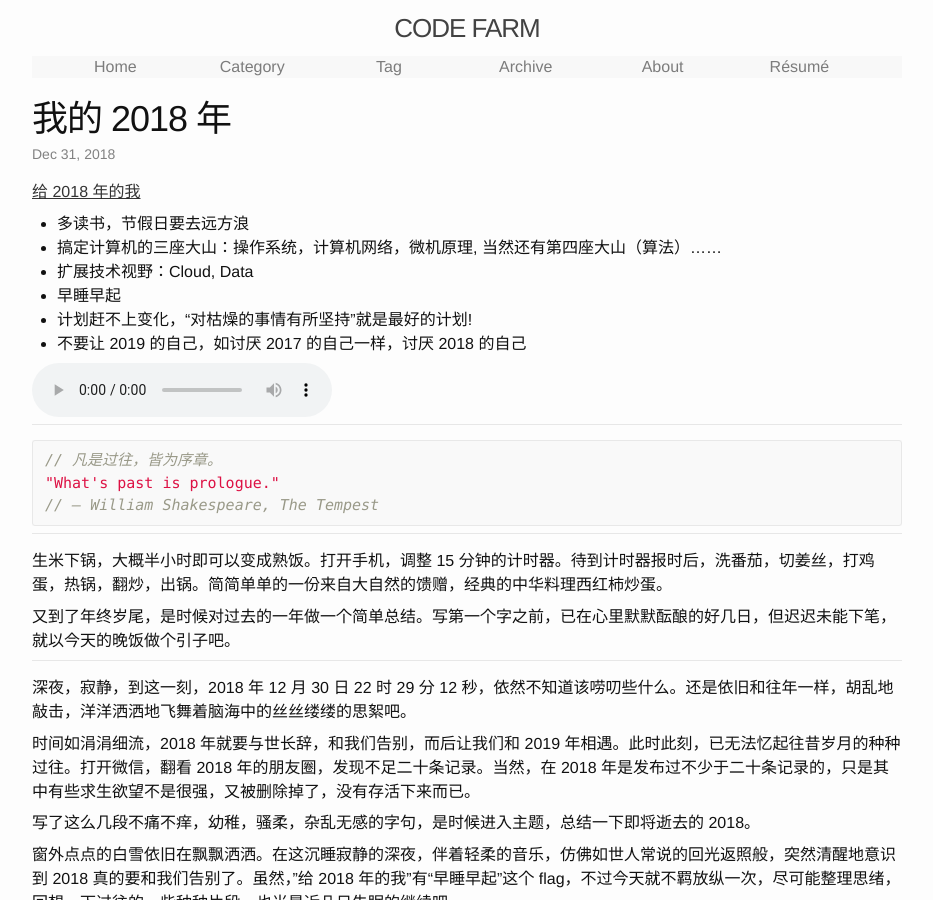
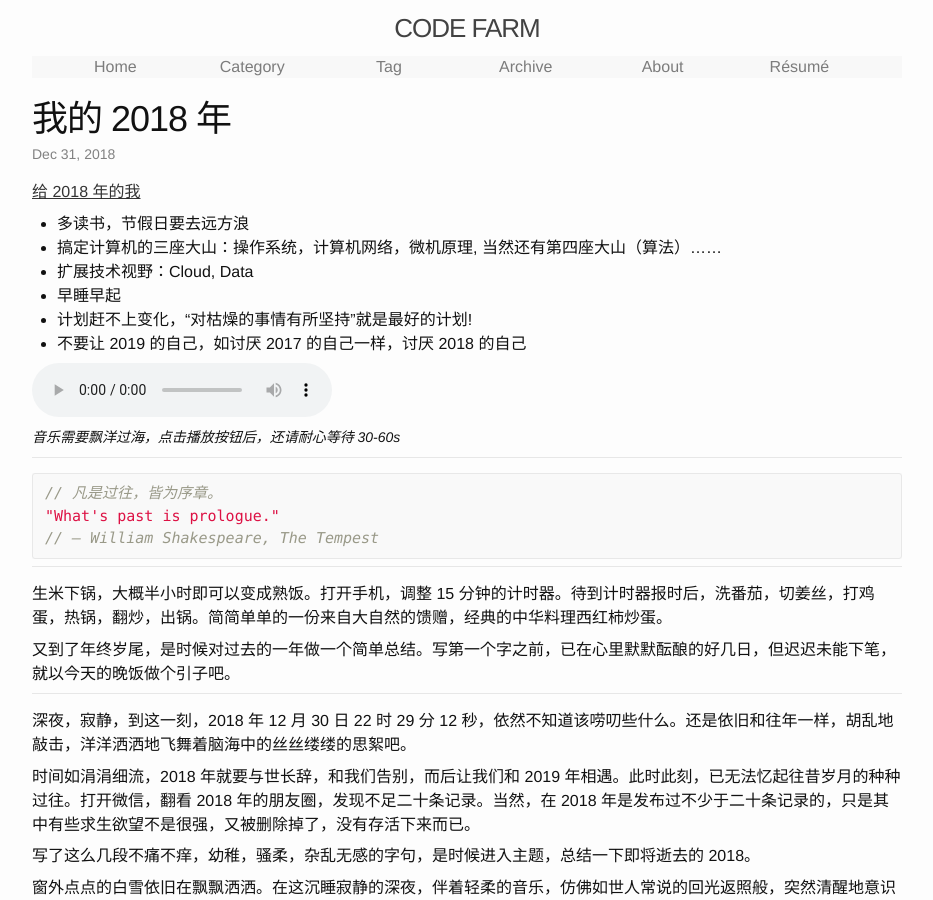
Before and after one commit to ousiax/ousiax.github.io, a Jekyll site: the page built from _journalctl/2018-12-31-annual-summary-2018.md, in a window 1280 px wide and 900 px high. Shown: the whole window, without its empty margins (173-1106 px from the left). Built offline with Jekyll 4.4.1, drawn with Linux system fonts in a browser that asks for light colours.

Commit message:
Update 2018-12-31-annual-summary-2018.md

```diff
--- a/_journalctl/2018-12-31-annual-summary-2018.md
+++ b/_journalctl/2018-12-31-annual-summary-2018.md
@@ -20,6 +20,8 @@ disqus_identifier: 198641273799941514841690146553294024821
   <source src="/assets/audio/Wayne Gratz - Somewhere In Time.mp3" type="audio/mpeg">
 Your browser does not support the audio element.
 </audio>
+
+*<small>音乐需要飘洋过海，点击播放按钮后，还请耐心等待 30-60s</small>*
 
 <script>
     const loop_limit = 3;
```
